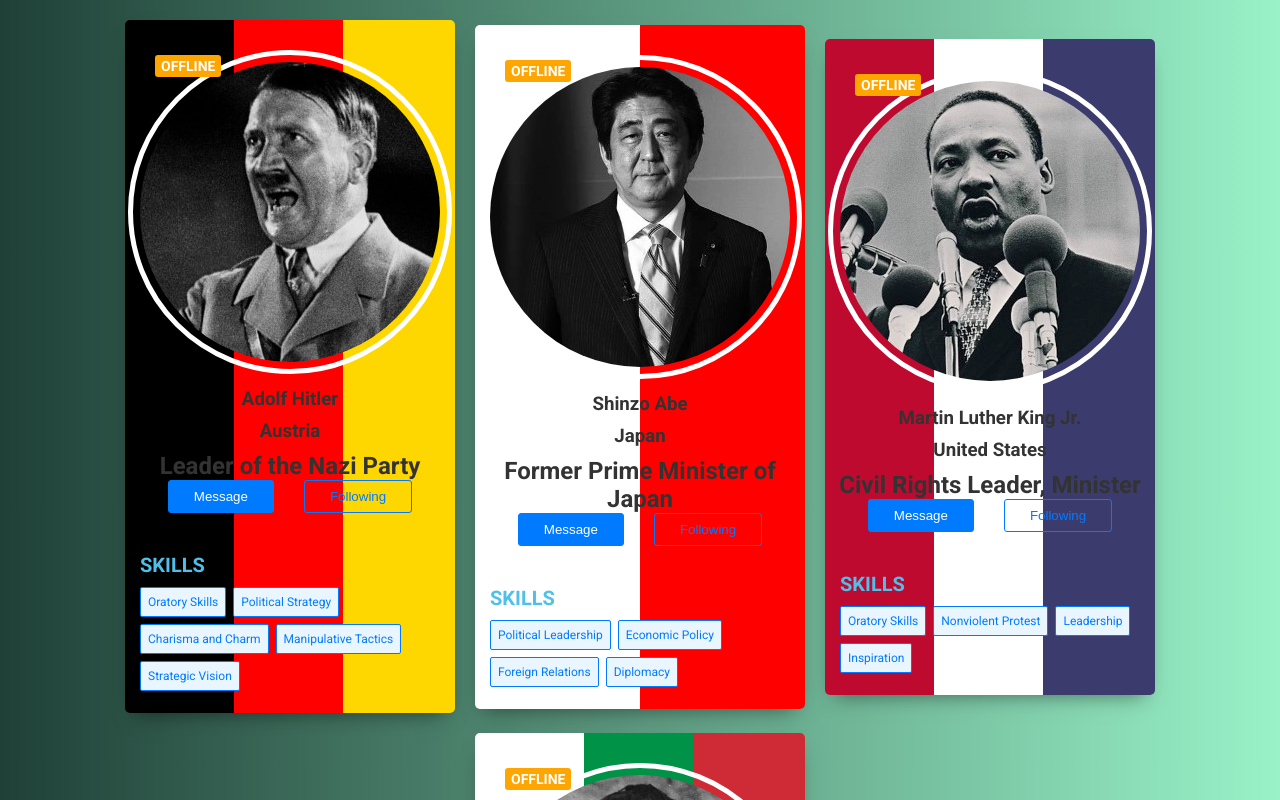
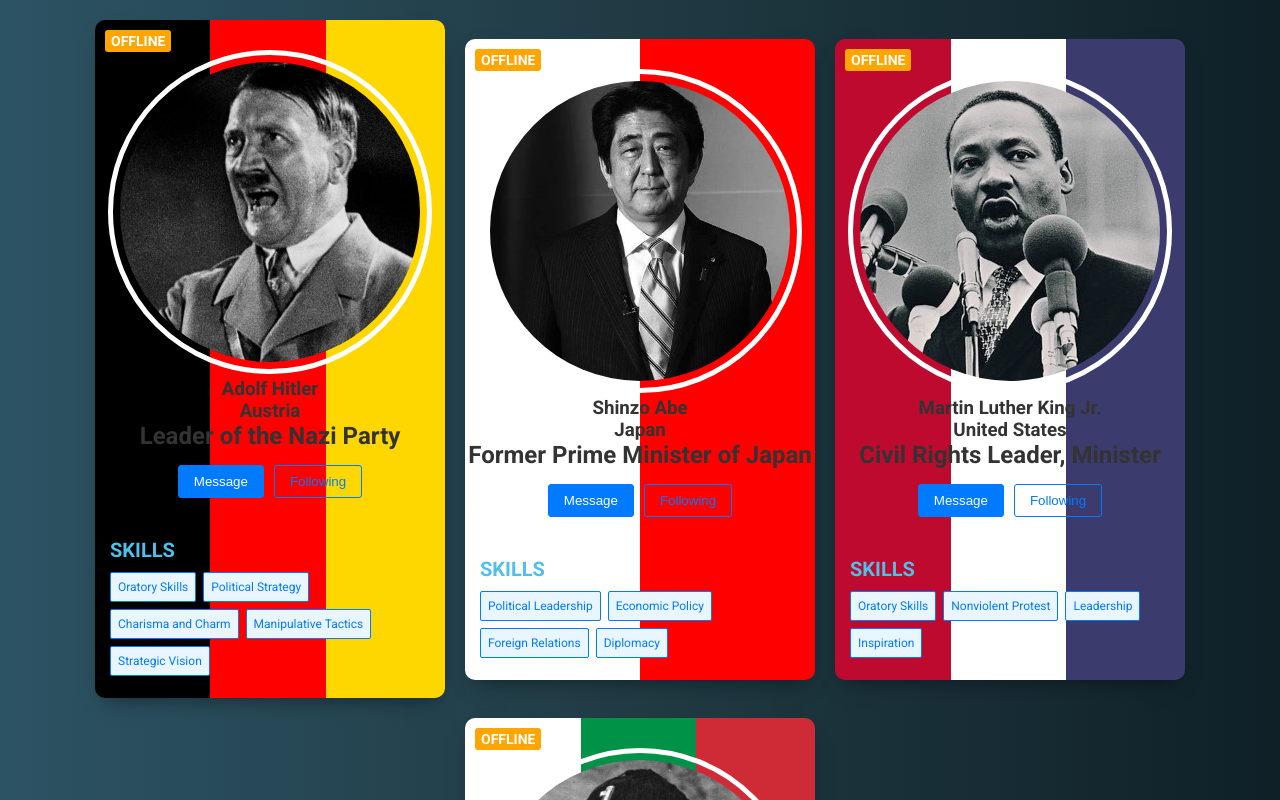
Before and after one commit to harichselvamc/profilecard_React, a React (Vite) app: page / in a window 1280 px wide. Shown: the top 800 px of the page. Built offline with nearby package versions, Linux system fonts and the light colour scheme; a web font is replaced by a local one.

Commit message:
Update index.css

```diff
--- a/src/index.css
+++ b/src/index.css
@@ -8,12 +8,13 @@
 
 body {
     font-family: "Germania One", "Roboto", sans-serif;
-    background: linear-gradient(to right, #1f4037, #99f2c8);
+    background: linear-gradient(to right, #2c5364, #203a43, #0f2027);
     color: #333;
     display: flex;
     justify-content: center;
     align-items: center;
     min-height: 100vh;
+    padding: 20px;
 }
 
 #root {
@@ -21,7 +22,6 @@
     align-items: center;
     gap: 20px;
     flex-wrap: wrap;
-    padding: 20px;
     width: 100%;
     justify-content: center;
 }
@@ -32,12 +32,17 @@
     align-items: center;
     margin-bottom: 20px;
     border: 1px solid #ddd;
-    border-radius: 8px;
-    padding: 10px;
+    border-radius: 10px;
+    padding: 20px;
     background-color: #ffffff;
-    transition: background-color 0.3s ease, box-shadow 0.3s ease;
+    transition: transform 0.3s ease, box-shadow 0.3s ease;
     max-width: 350px;
-    box-shadow: 0 4px 8px rgba(0, 0, 0, 0.1);
+    box-shadow: 0 4px 8px rgba(0, 0, 0, 0.2);
+}
+
+.project:hover {
+    transform: translateY(-10px);
+    box-shadow: 0 10px 20px rgba(0, 0, 0, 0.3);
 }
 
 .project img {
@@ -59,7 +64,7 @@
 }
 
 .project p {
-    margin: 0 0 5px;
+    margin: 0 0 10px;
     font-size: 1em;
     line-height: 1.5;
     color: #34495e;
@@ -72,9 +77,10 @@
     color: #007bff;
     font-weight: bold;
     transition: color 0.3s ease, background-color 0.3s ease;
-    padding: 5px 10px;
+    padding: 10px 20px;
     border-radius: 5px;
     border: 1px solid #007bff;
+    margin: 5px;
 }
 
 .project a:hover {
@@ -82,29 +88,19 @@
     background-color: #007bff;
 }
 
-h3 {
-    margin: 10px 0;
-}
-
 h6 {
     margin: 10px 0;
     text-transform: uppercase;
     font-size: 20px;
-    color: rgb(78, 192, 234);
-}
-
-p {
-    font-size: 14px;
-    line-height: 21px;
-    text-align: center;
+    color: #4ec0ea;
 }
 
 .cardcontainer {
-    border-radius: 5px;
+    border-radius: 10px;
     box-shadow: 0px 10px 20px -10px rgba(0, 0, 0, 0.5);
     color: #333;
     padding-top: 30px;
-    width: 330px;
+    width: 350px;
     max-width: 100%;
     text-align: center;
     position: relative;
@@ -118,16 +114,13 @@
     font-weight: bold;
     padding: 3px 6px;
     position: absolute;
-    top: 35px;
-    left: 30px;
+    top: 10px;
+    left: 10px;
+    background-color: orange;
 }
 
 .online {
     background-color: greenyellow;
-}
-
-.offline {
-    background-color: orange;
 }
 
 .imgg {
@@ -139,7 +132,8 @@
 .button {
     display: flex;
     justify-content: center;
-    gap: 30px;
+    gap: 10px;
+    margin-top: 15px;
 }
 
 button.primary {
@@ -148,7 +142,7 @@
     border-radius: 3px;
     border: 1px solid #007bff;
     font-weight: 500;
-    padding: 8px 25px;
+    padding: 8px 15px;
     transition: background-color 0.3s ease, color 0.3s ease;
 }
 
@@ -167,6 +161,7 @@
     padding: 15px;
     margin-top: 15px;
     font-size: 20px;
+    color: #007bff;
 }
 
 .skills ul {
```
